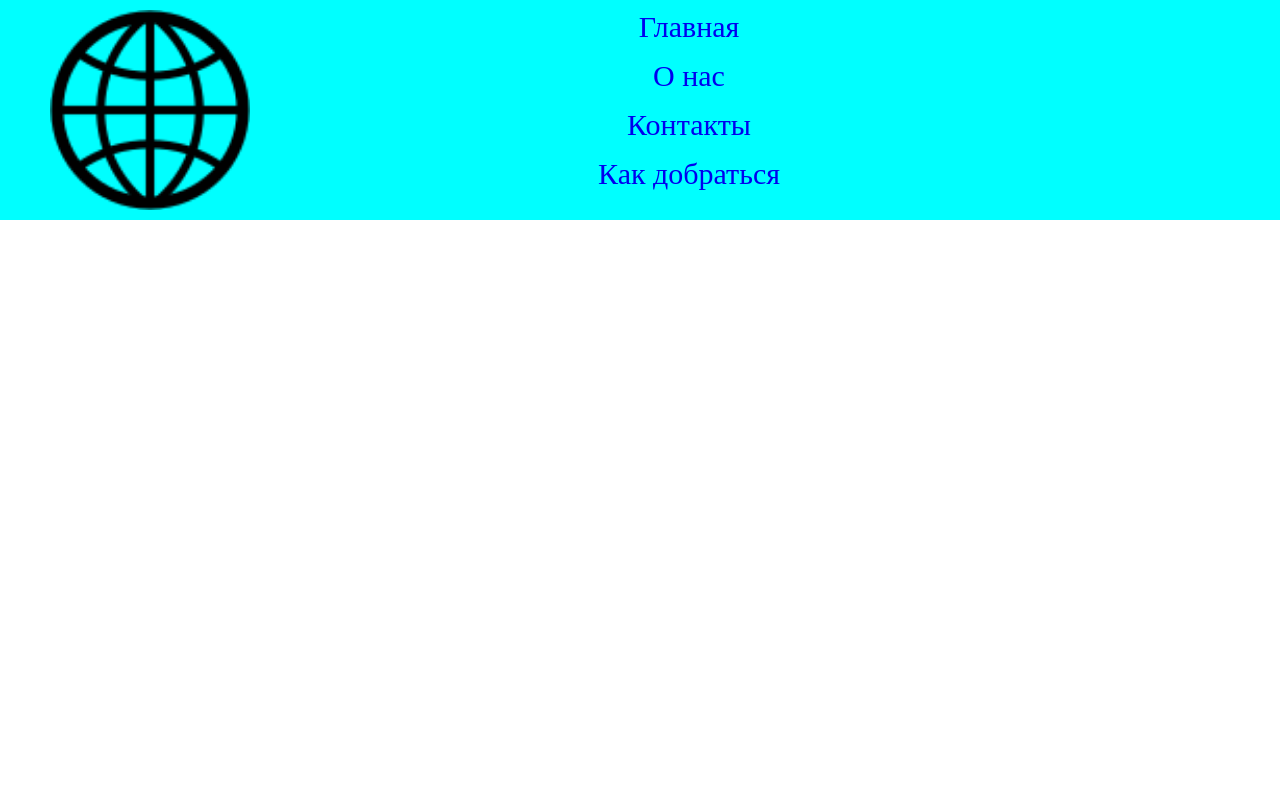
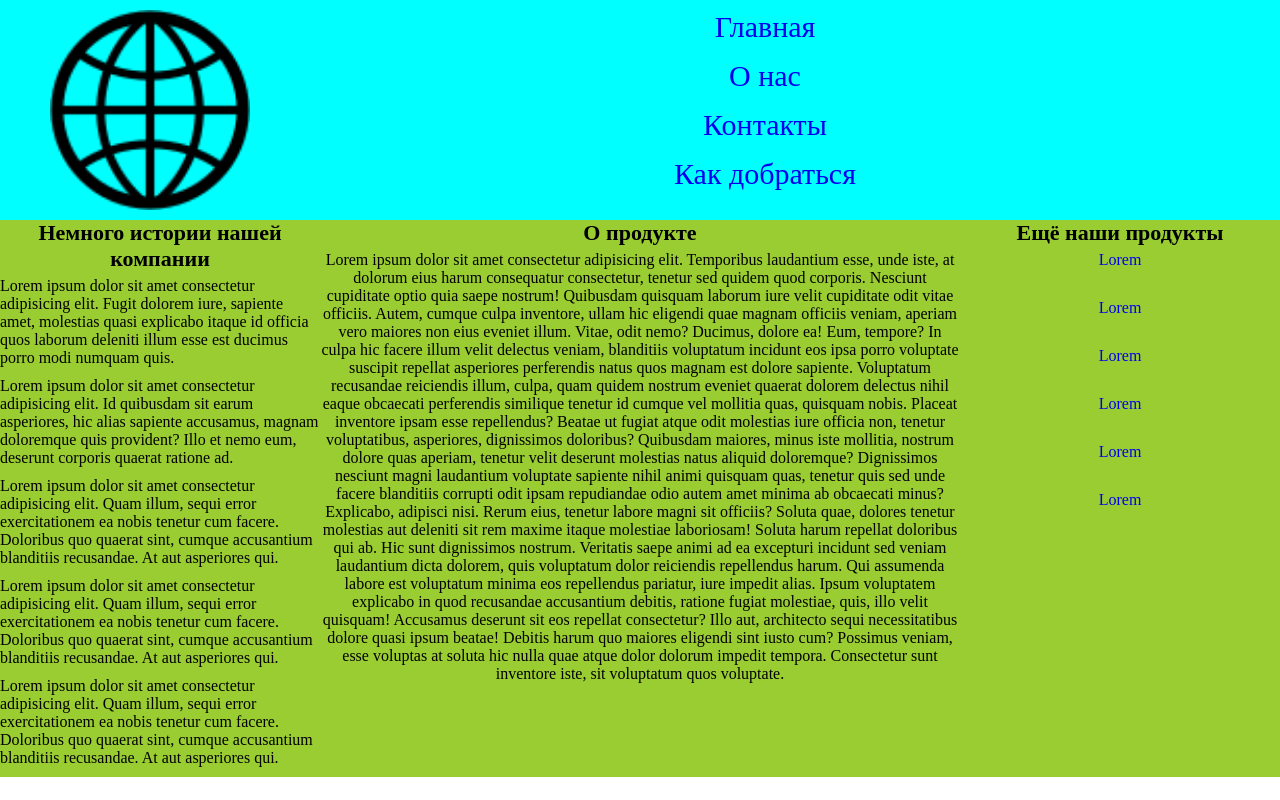
Before and after one commit to NBhey/Otus-lesson-19, a website built with webpack: page index.html in a window 1280 px wide. Built offline with nearby package versions, Linux system fonts and the light colour scheme.

Commit message:
finished main

```diff
--- a/index.html
+++ b/index.html
@@ -22,7 +22,73 @@
           </ul>
         </nav>
       </header>
-      <main class="main"></main>
+      <main class="main">
+        <article class="history-product">
+          <h2>Немного истории нашей компании</h2>
+          <p>
+            Lorem ipsum dolor sit amet consectetur adipisicing elit. Fugit dolorem iure, sapiente amet, molestias quasi
+            explicabo itaque id officia quos laborum deleniti illum esse est ducimus porro modi numquam quis.
+          </p>
+          <p>
+            Lorem ipsum dolor sit amet consectetur adipisicing elit. Id quibusdam sit earum asperiores, hic alias
+            sapiente accusamus, magnam doloremque quis provident? Illo et nemo eum, deserunt corporis quaerat ratione
+            ad.
+          </p>
+          <p>
+            Lorem ipsum dolor sit amet consectetur adipisicing elit. Quam illum, sequi error exercitationem ea nobis
+            tenetur cum facere. Doloribus quo quaerat sint, cumque accusantium blanditiis recusandae. At aut asperiores
+            qui.
+          </p>
+          <p>
+            Lorem ipsum dolor sit amet consectetur adipisicing elit. Quam illum, sequi error exercitationem ea nobis
+            tenetur cum facere. Doloribus quo quaerat sint, cumque accusantium blanditiis recusandae. At aut asperiores
+            qui.
+          </p>
+          <p>
+            Lorem ipsum dolor sit amet consectetur adipisicing elit. Quam illum, sequi error exercitationem ea nobis
+            tenetur cum facere. Doloribus quo quaerat sint, cumque accusantium blanditiis recusandae. At aut asperiores
+            qui.
+          </p>
+        </article>
+        <section class="content">
+          <h2>О продукте</h2>
+          <p>
+            Lorem ipsum dolor sit amet consectetur adipisicing elit. Temporibus laudantium esse, unde iste, at dolorum
+            eius harum consequatur consectetur, tenetur sed quidem quod corporis. Nesciunt cupiditate optio quia saepe
+            nostrum! Quibusdam quisquam laborum iure velit cupiditate odit vitae officiis. Autem, cumque culpa
+            inventore, ullam hic eligendi quae magnam officiis veniam, aperiam vero maiores non eius eveniet illum.
+            Vitae, odit nemo? Ducimus, dolore ea! Eum, tempore? In culpa hic facere illum velit delectus veniam,
+            blanditiis voluptatum incidunt eos ipsa porro voluptate suscipit repellat asperiores perferendis natus quos
+            magnam est dolore sapiente. Voluptatum recusandae reiciendis illum, culpa, quam quidem nostrum eveniet
+            quaerat dolorem delectus nihil eaque obcaecati perferendis similique tenetur id cumque vel mollitia quas,
+            quisquam nobis. Placeat inventore ipsam esse repellendus? Beatae ut fugiat atque odit molestias iure officia
+            non, tenetur voluptatibus, asperiores, dignissimos doloribus? Quibusdam maiores, minus iste mollitia,
+            nostrum dolore quas aperiam, tenetur velit deserunt molestias natus aliquid doloremque? Dignissimos nesciunt
+            magni laudantium voluptate sapiente nihil animi quisquam quas, tenetur quis sed unde facere blanditiis
+            corrupti odit ipsam repudiandae odio autem amet minima ab obcaecati minus? Explicabo, adipisci nisi. Rerum
+            eius, tenetur labore magni sit officiis? Soluta quae, dolores tenetur molestias aut deleniti sit rem maxime
+            itaque molestiae laboriosam! Soluta harum repellat doloribus qui ab. Hic sunt dignissimos nostrum. Veritatis
+            saepe animi ad ea excepturi incidunt sed veniam laudantium dicta dolorem, quis voluptatum dolor reiciendis
+            repellendus harum. Qui assumenda labore est voluptatum minima eos repellendus pariatur, iure impedit alias.
+            Ipsum voluptatem explicabo in quod recusandae accusantium debitis, ratione fugiat molestiae, quis, illo
+            velit quisquam! Accusamus deserunt sit eos repellat consectetur? Illo aut, architecto sequi necessitatibus
+            dolore quasi ipsum beatae! Debitis harum quo maiores eligendi sint iusto cum? Possimus veniam, esse voluptas
+            at soluta hic nulla quae atque dolor dolorum impedit tempora. Consectetur sunt inventore iste, sit
+            voluptatum quos voluptate.
+          </p>
+        </section>
+        <nav class="other-product">
+          <h2>Ещё наши продукты</h2>
+          <ul>
+            <li><a href="#">Lorem</a></li>
+            <li><a href="#">Lorem</a></li>
+            <li><a href="#">Lorem</a></li>
+            <li><a href="#">Lorem</a></li>
+            <li><a href="#">Lorem</a></li>
+            <li><a href="#">Lorem</a></li>
+          </ul>
+        </nav>
+      </main>
       <footer class="footer"></footer>
     </div>
 
--- a/src/style/style.css
+++ b/src/style/style.css
@@ -1,7 +1,14 @@
+h2 {
+  font-weight: bold;
+  font-size: 22px;
+  text-align: center;
+  margin-bottom: 5px;
+}
+
 .wrapper {
   margin: 0 auto;
   max-width: 1440px;
-  background-color: red;
+  /* background-color: red; */
 }
 
 .header {
@@ -22,19 +29,43 @@
 .logo > a > img {
   width: 200px;
 }
-.navigation{
+
+.navigation {
   /* padding-top: 50px; */
-    padding-right: 500px;
+  margin: 0 auto;
 }
+
 .navigation > ul {
   display: flex;
   flex-direction: column;
   justify-content: space-around;
   align-items: center;
-
 }
 
-.navigation > ul > li{
+.navigation > ul > li {
   font-size: 30px;
   margin-bottom: 15px;
 }
+
+.main {
+margin: 0 auto;  display: grid;
+  grid-template-columns: 0.5fr 1fr 0.5fr;
+  background-color: yellowgreen;
+  height: auto;
+}
+.history-product{
+  /* background-color: darkorchid; */
+}
+.history-product > p {
+  margin-bottom: 10px;
+}
+.content{
+  text-align: center;
+}
+.other-product{
+  /* background-color:springgreen ; */
+}
+.other-product > ul > li{
+  text-align: center;
+  margin-bottom: 30px;
+}
```
Lines whose indentation alone changed are shown as unchanged.
